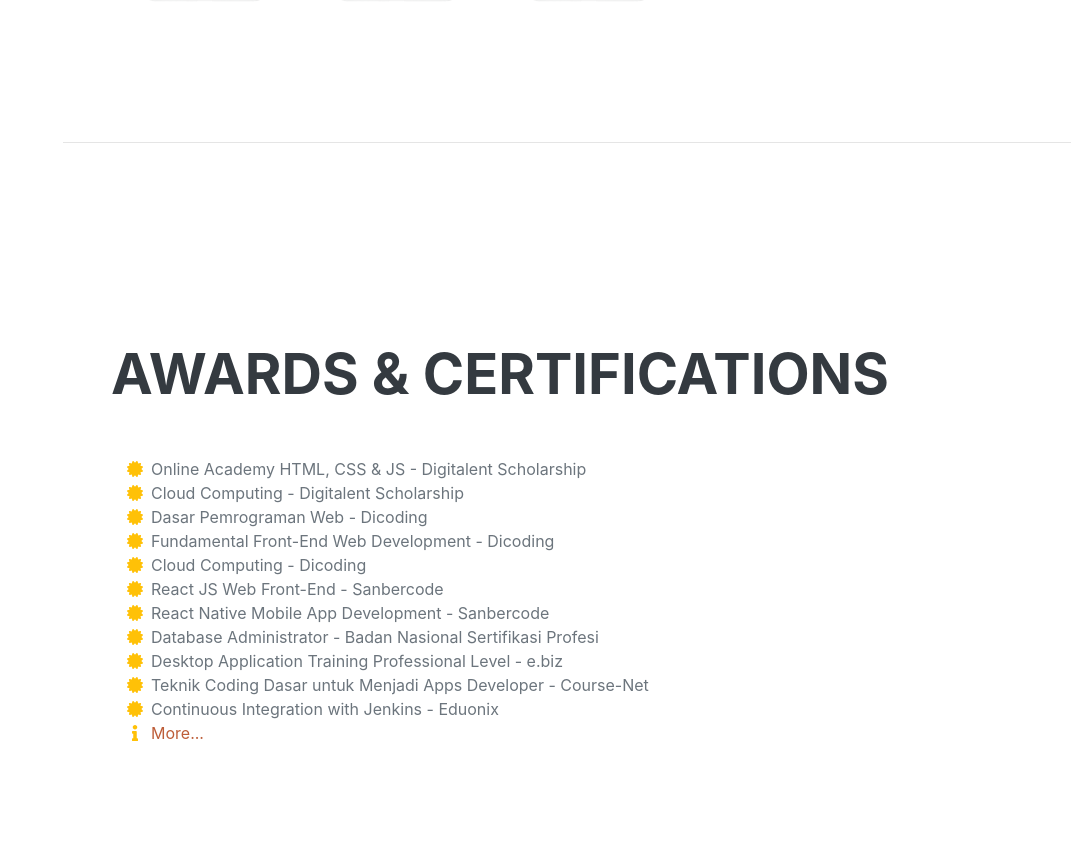
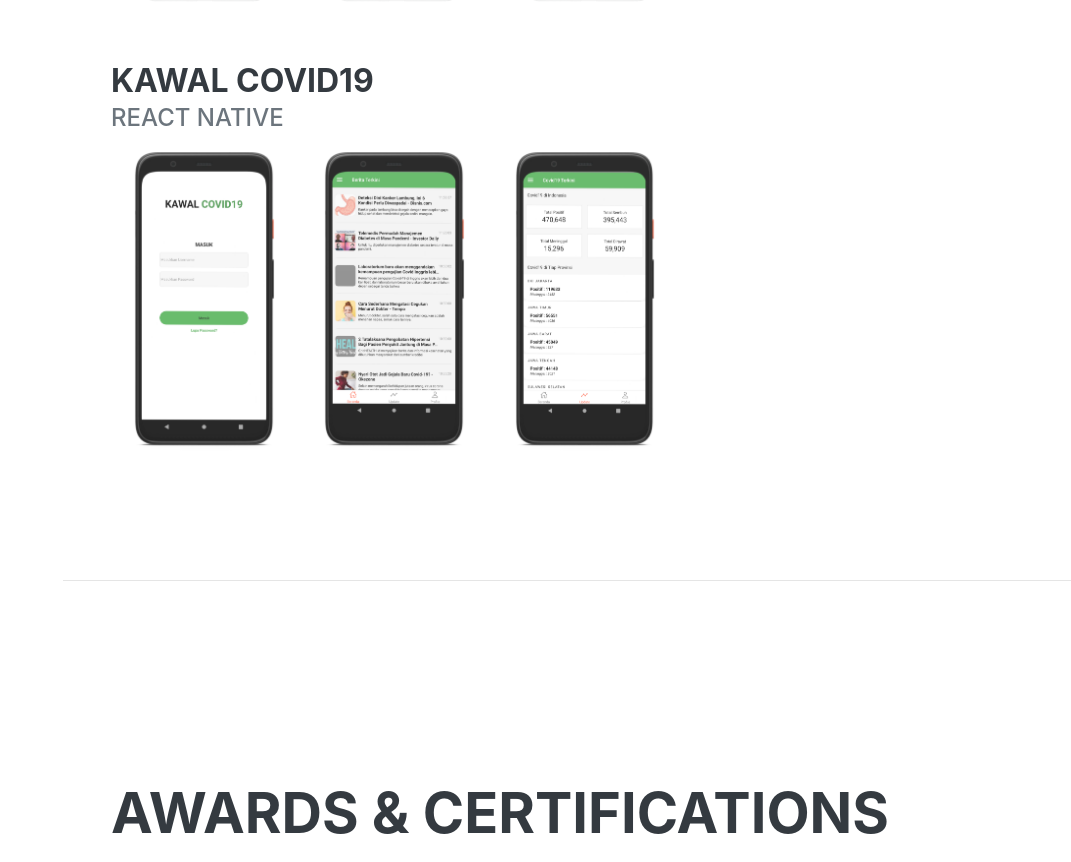
Before and after one commit to zhabyans/zhabyans.github.io, a plain HTML site: page index.html in a window 1280 px wide. Shown: the part 4214-5076 px from the top of the page, without its empty margins (209-1280 px from the left). Drawn offline with nearby package versions, Linux system fonts and the light colour scheme; a web font is replaced by a local one.

Commit message:
add kawal covid 19 porto

```diff
--- a/index.html
+++ b/index.html
@@ -164,6 +164,18 @@
                             alt="quran-mobile-3">
                     </div>
                 </div>
+                <div class="d-flex flex-column flex-md-row justify-content-between mb-5">
+                    <div class="flex-grow-1">
+                        <h3 class="mb-0">Kawal Covid19</h3>
+                        <div class="subheading mb-3">React Native</div>
+                        <img style="height: 300px; margin: 0px 20px;"
+                            src="/portofolio/assets/img/kawal-covid19/kawal-covid19-splash.png" alt="kawal-covid19">
+                        <img style="height: 300px; margin: 0px 20px;"
+                            src="/portofolio/assets/img/kawal-covid19/kawal-covid19-news.png" alt="kawal-covid19-2">
+                        <img style="height: 300px; margin: 0px 20px;"
+                            src="/portofolio/assets/img/kawal-covid19/kawal-covid19-update.png" alt="kawal-covid19-3">
+                    </div>
+                </div>
             </div>
         </section>
         <hr class="m-0" />
```
Also changed, not shown: portofolio/assets/img/kawal-covid19/kawal-covid19-news.png (added), portofolio/assets/img/kawal-covid19/kawal-covid19-splash.png (added), portofolio/assets/img/kawal-covid19/kawal-covid19-update.png (added).
